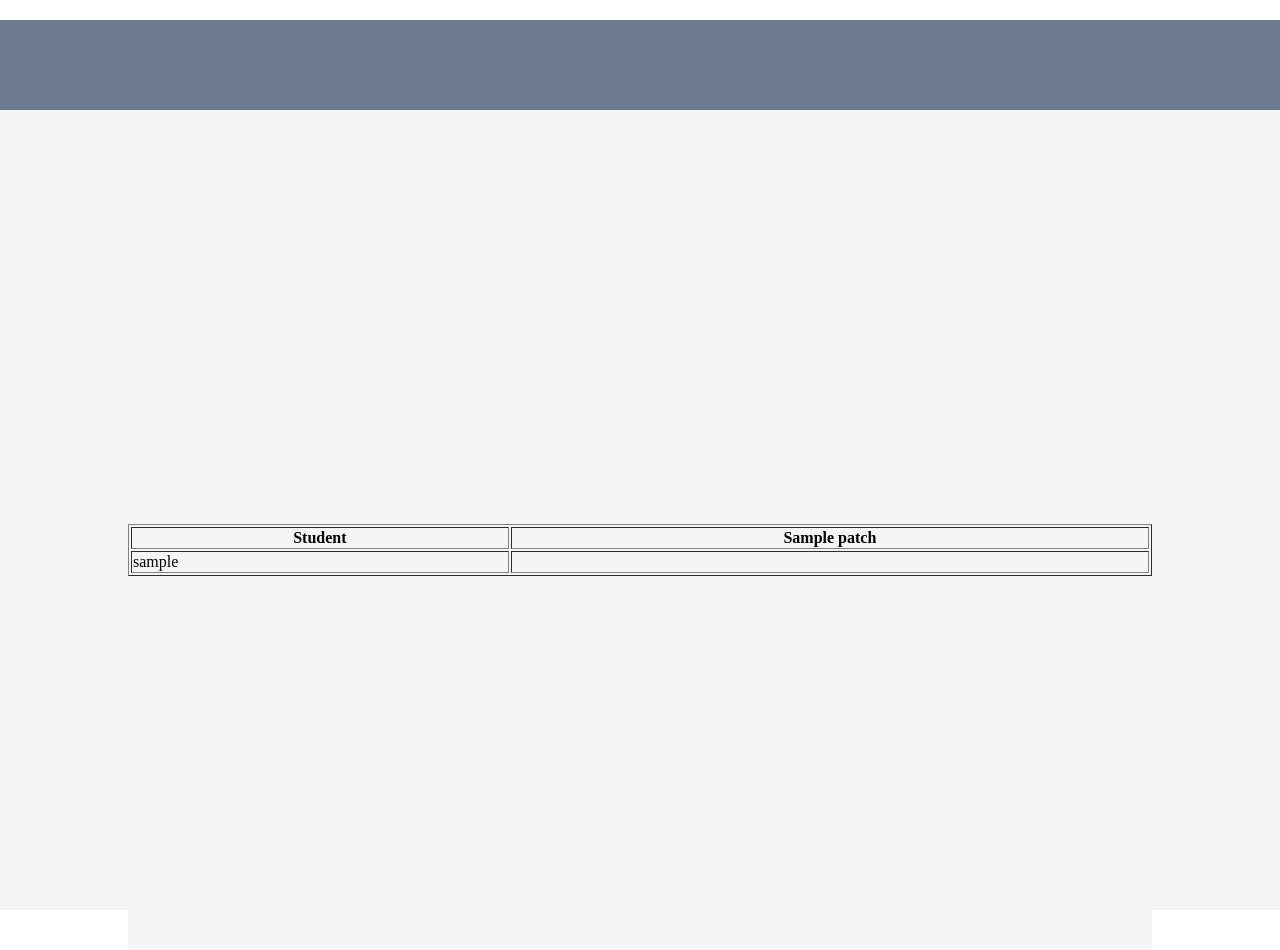
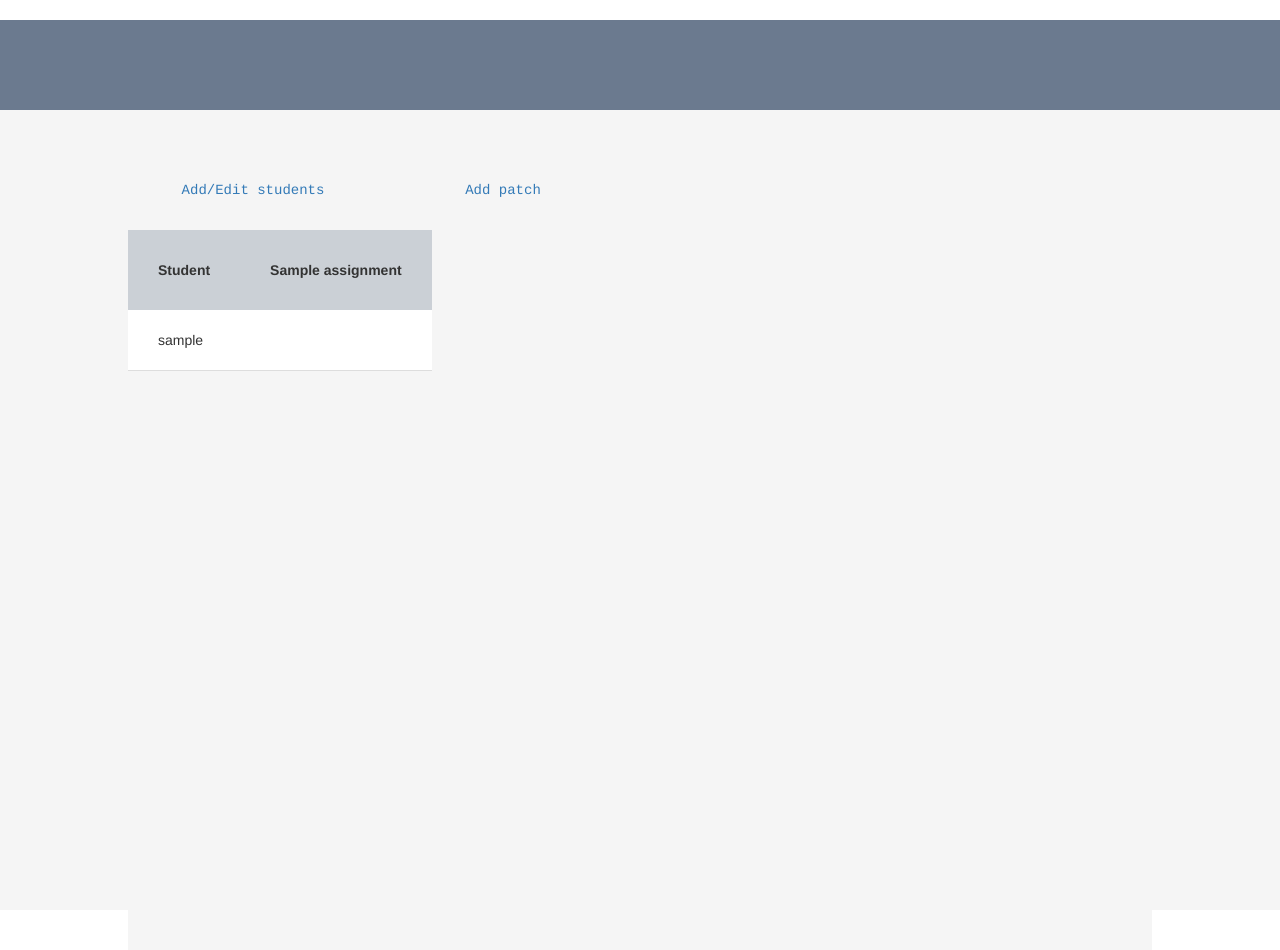
Before and after one commit to bfi3ld/MSCProject, a Django app: page /project/teacher_home in a window 1280 px wide. Run offline with Django 3.2, Linux system fonts and the light colour scheme; tables that the repository leaves empty hold one stand-in row (values such as "Sample post"); some libraries are stand-ins or nearby versions.

Commit message:
added add_assignments

```diff
--- a/project/admin.py
+++ b/project/admin.py
@@ -9,4 +9,4 @@
 
 admin.site.register(models.Submission)
 admin.site.register(models.User)
-admin.site.register(models.Patch)
+admin.site.register(models.Assignment)
--- a/project/models.py
+++ b/project/models.py
@@ -16,24 +16,24 @@
 
 
 
-class Patch(models.Model):
-    name = models.CharField(max_length=100, primary_key=True)
-    start_date = models.DateTimeField()
+class Assignment(models.Model):
+    assignment_title = models.CharField(max_length=100, primary_key=True)
+    assignment_description = models.TextField()
     submission_date = models.DateTimeField()
     peer_review_date = models.DateTimeField()
-    assignment_title = models.CharField(max_length=100)
-    assignment_description = models.TextField()
+
+
 
 
 class Submission(models.Model):
-    patch = models.ForeignKey(Patch, on_delete=models.CASCADE)
+    assignment = models.ForeignKey(Assignment, on_delete=models.CASCADE)
     content = models.TextField()  # ('content', default = "")
     published_date = models.DateTimeField(blank=True, null=True)
     student = models.ForeignKey(User, on_delete=models.CASCADE)
 
 
 class Peer_rubrik(models.Model):
-    patch = models.ForeignKey(Patch, on_delete=models.CASCADE)
+    assignment = models.ForeignKey(Assignment, on_delete=models.CASCADE)
     peer_rubrik_text = models.TextField(default='')
 
 # class Peer_review_rubrik(models.Model):
--- a/project/urls.py
+++ b/project/urls.py
@@ -14,5 +14,6 @@
     path('patch/assessment/make_submission', views.make_submission, name='make_submission'),
     path('teacher_home', views.teacher_home, name='teacher_home'),
     path('teacher_home/teacher_patches', views.teacher_patches, name='teacher_patches'),
-    path('teacher_home/add_student', views.add_student, name = 'add_student')
+    path('teacher_home/add_student', views.add_student, name = 'add_student'),
+    path('teacher_home/add_assignment', views.add_assignment, name = 'add_assignment')
 ]
--- a/project/views.py
+++ b/project/views.py
@@ -60,49 +60,52 @@
 
 def add_student(request):
     if request.method == 'POST':
-        form = UserRegisterForm(request.POST)
+        register_form = UserRegisterForm(request.POST)
 
-        if form.is_valid():
 
-            user = form.save()
+        if register_form.is_valid():
+
+            user = register_form.save(commit = False)
             user.is_student = True
             user.save()
-            return redirect('teacher_home')
+            if request.POST.get('save'):
+                return redirect('teacher_home')
+            elif request.POST.get('save_and_add_new'):
+                return redirect('add_student')
     else:
 
-        form = UserRegisterForm()
-    return render(request, 'add_student.html', {'form': form})
+        register_form = UserRegisterForm()
+
+    return render(request, 'add_student.html', {'register_form': register_form})
 
 
-def add_patch(request):
+def add_assignment(request):
     if request.method == 'POST':
-        patch_form = CreatePatchForm(request.POST)
-        assessment_form = CreateAssessmentForm(request.POST)
+        assignment_form = CreateAssignmentForm(request.POST)
 
-        if patch_form.is_valid() and assessment_form.is_valid():
-            Patch = patch_form.save(commit=False)
-            Assessment = assessment_form.save()
-            Patch.assessment = assessment
-            Patch.save()
-        return redirect()
+
+        if assignment_form.is_valid():
+            Assignment = assignment_form.save(commit=False)
+            Assignment.save()
+        return redirect('teacher_home')
     else:
-        patch_form = CreatePatchForm()
-        assessment_form = CreateAssessmentForm()
-    return render(request, 'teacher_home.html', {'p_form': patch_form, 'a_form': assessment_form})
+        assignment_form = CreateAssignmentForm()
+    return render(request, 'add_assignment.html', {'assignment_form': assignment_form})
 
 
 def teacher_home(request):
-    all_students = User.objects.filter(is_student = True)
-    all_patches = Patch.objects.all()
-    header_row = ['Student']+[p.name for p in all_patches]
+    students = User.objects.filter(is_student = True)
+    assignments = Assignment.objects.all()
+    header_row = ['Student']+[a.assignment_title for a in assignments]
     table_content = []
 
-    for s in all_students:
+
+    for s in students:
         row_content = [s.username]
-        for p in all_patches:
+        for a in assignments:
             try:
-                sub = Submission.objects.get(student__id=s.id, patch__name=p.name)
-                if sub.published_date <= p.submission_date:
+                sub = Submission.objects.get(student__id = s.id, assignment = a.assignment_title)
+                if sub.published_date <= a.submission_date:
                     cell_content = 'on time'
                 else:
                     cell_content = 'late'
--- a/static/css/teacher_home.css
+++ b/static/css/teacher_home.css
@@ -1,12 +1,38 @@
-.form_container {
+.page_content   {
     display:flex;
-    width:400px;
-    background-color:rgba(107,122,143, 0.3);
-    align-items:center;
-    justify-content:center;
+    width: 100%;
+    height:100%;
+    flex-direction:column;
+
 }
 
-.form_input {
-    width:100%;
+td {
+    padding-left:30px;
+    padding-right:30px;
+    padding-top:20px;
+    padding-bottom:20px;
+    background-color:white;
+    border-bottom: 1px solid #ddd;
 
 }
+
+th {
+    padding:30px;
+    background-color:rgba(107,122,143, 0.3);
+
+}
+
+
+
+.button_container {
+    width:100%;
+    display:flex;
+
+
+
+
+}
+button {
+    width:100px;
+    height:50px;
+}
--- a/templates/base.html
+++ b/templates/base.html
@@ -7,6 +7,7 @@
 
 <head>
     <link rel="stylesheet" href="{% static 'css/base.css' %}">
+    <link href="https://maxcdn.bootstrapcdn.com/bootstrap/3.3.7/css/bootstrap.min.css" rel="stylesheet" integrity="sha384-BVYiiSIFeK1dGmJRAkycuHAHRg32OmUcww7on3RYdg4Va+PmSTsz/K68vbdEjh4u" crossorigin="anonymous">
     {% block import_block %}
         <!--Other file imports go here-->
     {% endblock %}
--- a/templates/teacher_home.html
+++ b/templates/teacher_home.html
@@ -5,23 +5,35 @@
 {% block import_block %}
 <link rel="stylesheet" href="{% static 'css/teacher_home.css' %}">
 
-
 {% endblock %}
 
 {% block content %}
+<div class =  "page_content">
 
-<table border="1" style="width:100%">
+    <div class =  "button_container">
+        <a class = "add_students" href = "{% url 'add_student'%}">Add/Edit students</a>
+        <a class = "add_assignment" href = "{% url 'add_assignment'%}">Add patch</a>
+    </div>
+
+    <div class = "student_form">
+
+        <table class ="1" >
             {% for header_cell in header_row %}
             <th>{{header_cell}}</th>
             {% endfor %}
+            {% for row_content in table_content %}
 
-    {% for row_content in table_content %}
             <tr>
+
+
                 {% for cell_content in row_content %}
                 <td>{{ cell_content }}</td>
                 {% endfor %}
             </tr>
             {% endfor %}
         </table>
+    </div>
+  </div>
+
 
 {% endblock %}
--- a/templates/teacher_register.html
+++ b/templates/teacher_register.html
@@ -3,7 +3,7 @@
 
 {% block import_block %}
 <link rel="stylesheet" href="{% static 'css/assessment.css' %}">
-<link href="https://maxcdn.bootstrapcdn.com/bootstrap/3.3.7/css/bootstrap.min.css" rel="stylesheet" integrity="sha384-BVYiiSIFeK1dGmJRAkycuHAHRg32OmUcww7on3RYdg4Va+PmSTsz/K68vbdEjh4u" crossorigin="anonymous">
+
 
     {% endblock %}
 
```
Also changed, not shown: project/forms.py (+9 -15 lines), templates/add_assignment.html (renamed from templates/teacher_patches.html, +6 -4 lines), templates/add_student.html (+4 -3 lines), project/migrations/0002_auto_20190728_2203.py (added), project/migrations/0003_auto_20190729_0025.py (added), static/css/add_assignment.css (added). Lines whose indentation alone changed are shown as unchanged.
